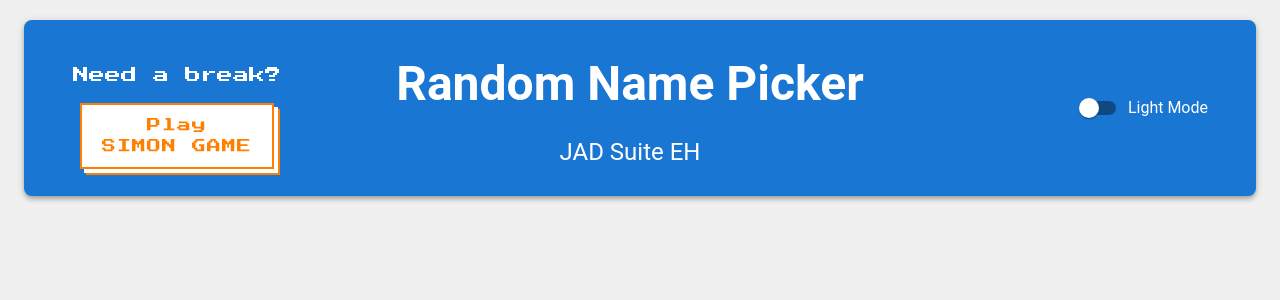
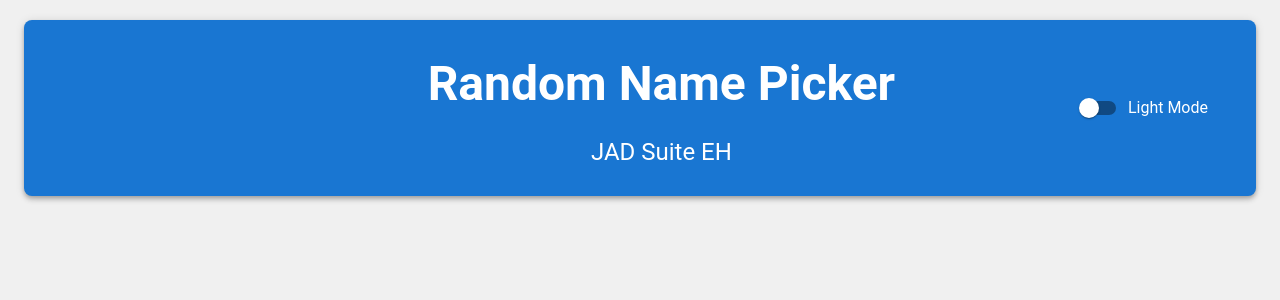
Before and after one commit to piotrciszek/randomstandup, a React (Create React App) app: page / in a window 1280 px wide. Shown: the top 300 px of the page. Built offline with nearby package versions, Linux system fonts and the light colour scheme.

Commit message:
moving back simon link, css adjusted

```diff
--- a/src/components/SimonGameLink.module.css
+++ b/src/components/SimonGameLink.module.css
@@ -1,35 +1,35 @@
 @import url('https://fonts.googleapis.com/css?family=Press+Start+2P');
 
-/* .LinkContainer {
-    margin-top: 10px;
-    text-align: right;
-} */
-
 .LinkContainer {
+    display: flex;
+    flex-direction: column;
+    align-items: flex-end;
     width: 210px;
     text-align: center;
+    margin-left: auto;
+    margin-right: 20px;
 }
 
 .buttonLike {
     display: inline-block;
     padding: 10px 20px;
     background-color: #fff;
-    color: #ff8000;
+    color: #8000ff;
     text-align: center;
     text-decoration: none;
-    border: 2px solid #ff8000;
+    border: 2px solid #8000ff;
     font-family: 'Press Start 2P', cursive;
     font-size: 14px;
     letter-spacing: 1px;
-    box-shadow: 4px 4px 0 #fff, 6px 6px 0 #ff8000;
+    box-shadow: 4px 4px 0 #fff, 6px 6px 0 #8000ff;
     transition: transform 0.1s, box-shadow 0.1s;
     white-space: pre-wrap;
 }
 
 .buttonLike:hover {
     background-color: #fff;
-    color: #ff8000;
-    box-shadow: 2px 2px 0 #fff, 4px 4px 0 #ff8000;
+    color: #8000ff;
+    box-shadow: 2px 2px 0 #fff, 4px 4px 0 #8000ff;
     transform: translate(-2px, -2px);
 }
 
--- a/src/layout/Header.module.css
+++ b/src/layout/Header.module.css
@@ -12,10 +12,10 @@
 
 .header {
   text-align: center;
-  width: 50%;
+  width: 80%;
   justify-content: space-between;
   margin: 20px 0px;
-  padding-right: 60px;
+  padding-left: 270px;
 }
 
 .switch {
--- a/src/layout/Header.tsx
+++ b/src/layout/Header.tsx
@@ -1,6 +1,5 @@
 import React from 'react';
 import { AppBar, Container, Switch, Toolbar, Typography } from '@mui/material';
-import SimonGameLink from '../components/SimonGameLink';
 import styles from './Header.module.css';
 import { useThemeContext } from '../context/ThemeContext';
 
@@ -20,7 +19,6 @@ const Header = () => {
       }}>
       <Container className={styles.headerContainer}>
         <Toolbar className={styles.headerToolbar}>
-          <SimonGameLink/>
           <div className={styles.header}>
             <Typography variant="h3" className={styles.title}>
               Random Name Picker
--- a/src/pages/RandomPickerPage.tsx
+++ b/src/pages/RandomPickerPage.tsx
@@ -1,6 +1,7 @@
 import React, { useState } from 'react';
 import NameInput from '../components/NameInput';
 import RandomNameDisplay from '../components/RandomNameDisplay';
+import SimonGameLink from '../components/SimonGameLink';
 import predefinedNames from '../data/predefinedNames';
 
 const RandomPickerPage: React.FC = () => {
@@ -40,6 +41,7 @@ const RandomPickerPage: React.FC = () => {
         names={names}
         isLoading={isLoading}
       />
+      <SimonGameLink />
     </div>
   );
 };
```
